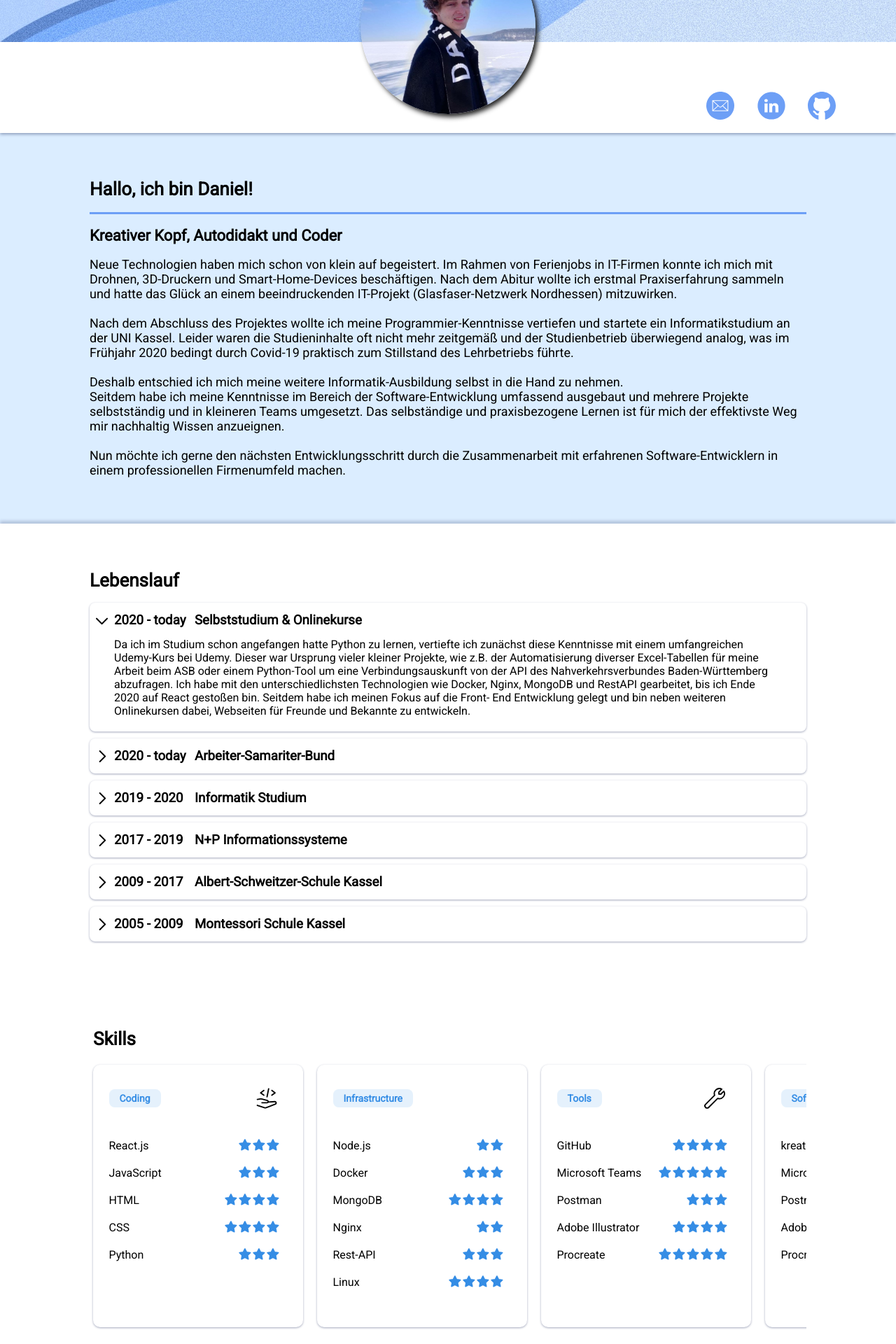
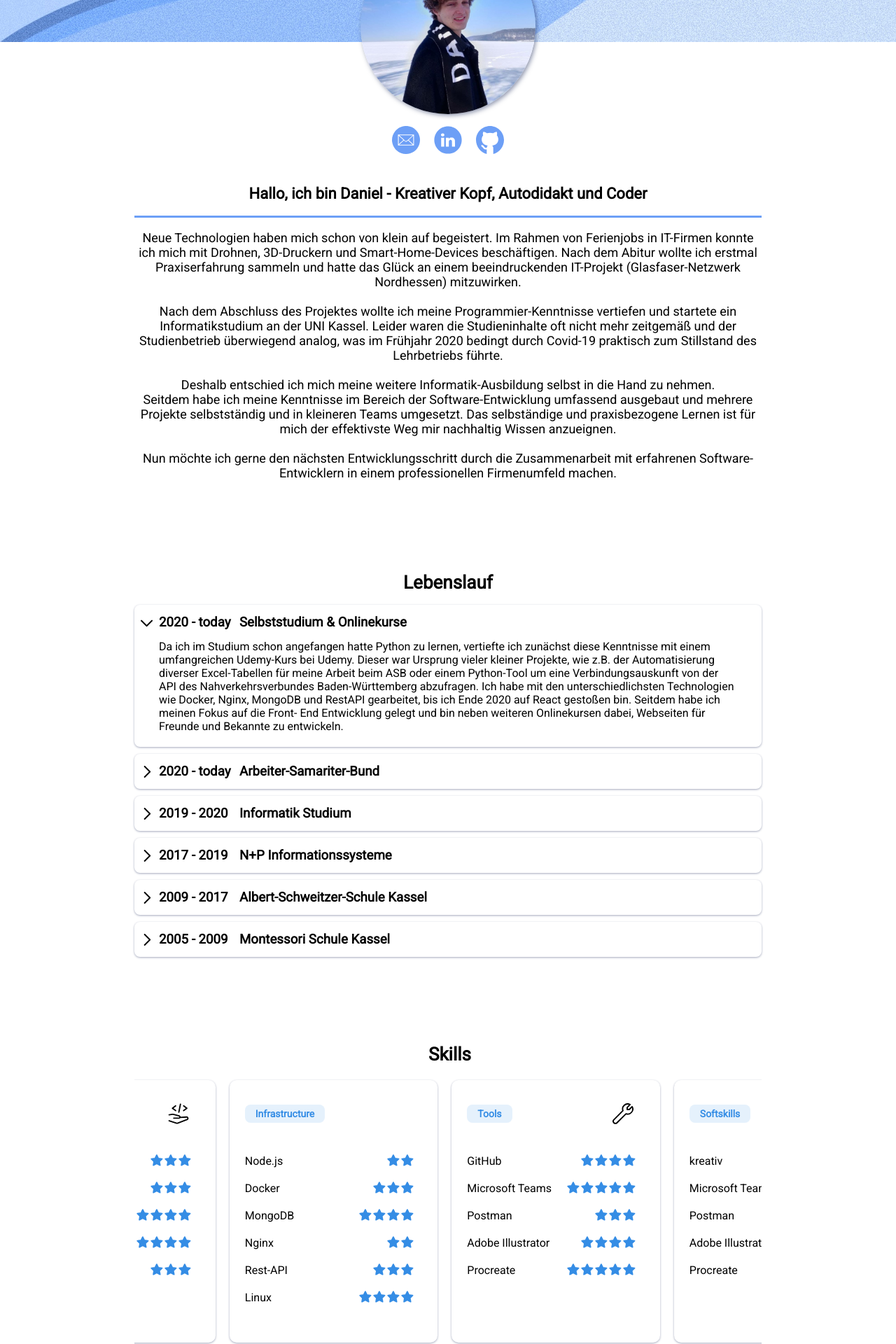
Before and after one commit to dan-jel/homepage, a React (Create React App) app: page / in a window 1280 px wide. Shown: the part 140-2060 px from the top of the page at 70% size. Built offline with nearby package versions, Linux system fonts and the light colour scheme; some icons are missing.

Commit message:
center everything

```diff
--- a/src/components/AboutMe.js
+++ b/src/components/AboutMe.js
@@ -6,9 +6,12 @@ const AboutMe = () => {
   return (
     <Container>
       <TextBlock>
-        <h1>Hallo, ich bin Daniel!</h1>
+        <HeaderText>
+          <h2>Hallo, ich bin Daniel -&nbsp;</h2>
+          <h2>Kreativer Kopf, Autodidakt und Coder</h2>
+        </HeaderText>
+
         <Line />
-        <h2>Kreativer Kopf, Autodidakt und Coder</h2>
         <p>
           Neue Technologien haben mich schon von klein auf begeistert. Im Rahmen
           von Ferienjobs in IT-Firmen konnte ich mich mit Drohnen, 3D-Druckern
@@ -44,6 +47,10 @@ const AboutMe = () => {
   );
 };
 
+const HeaderText = styled.div`
+  display: flex;
+`;
+
 const Line = styled(motion.div)`
   height: 3px;
   width: 100%;
@@ -52,18 +59,21 @@ const Line = styled(motion.div)`
 
 const Container = styled(motion.div)`
   position: relative;
-  padding: 3rem 0rem;
+  padding: 1rem 0rem 3rem 0rem;
   height: auto;
   width: 100%;
-  background: rgb(219, 237, 255);
   z-index: 5;
 `;
 
 const TextBlock = styled.div`
+  text-align: center;
   position: relative;
-  width: 80%;
+  width: 70%;
+  display: flex;
+  flex-direction: column;
+  align-items: center;
   height: 100%;
-  left: 10%;
+  left: 15%;
   p {
     font-size: 18px;
   }
--- a/src/components/Certificates.js
+++ b/src/components/Certificates.js
@@ -24,6 +24,9 @@ const Padding = styled.div`
   width: 80%;
   position: relative;
   left: 10%;
+  h1 {
+    text-align: center;
+  }
 `;
 
 const Box = styled.div`
@@ -33,6 +36,8 @@ const Box = styled.div`
   overflow-x: scroll;
   padding-top: 5px;
   display: flex;
+  flex-direction: column;
+  align-items: center;
   ::-webkit-scrollbar-track {
     border-radius: 10px;
     box-shadow: 0;
--- a/src/components/Curriculum.js
+++ b/src/components/Curriculum.js
@@ -23,13 +23,19 @@ const Chapter = ({ entry, selected, setSelected }) => {
         }}
       >
         <motion.img animate={{ rotate: moi ? 90 : 0 }} src={Arrow} alt="" />
-        <Date>{entry.date}</Date>
-        <h3>{entry.title}</h3>
+        <HeaderText>
+          <Date>{entry.date}</Date>
+          <h3>{entry.title}</h3>
+        </HeaderText>
       </Header>
       {moi ? <ShowText /> : ""}
     </Box>
   );
 };
+
+const HeaderText = styled.div`
+  display: flex;
+`;
 
 const Date = styled.h3`
   width: 120px;
@@ -95,10 +101,13 @@ const Curriculum = () => {
 };
 
 const Padding = styled.div`
-  width: 80%;
+  width: 70%;
   height: auto;
   position: relative;
-  left: 10%;
+  left: 15%;
+  h1 {
+    text-align: center;
+  }
 `;
 
 const Container = styled(motion.div)`
@@ -108,7 +117,6 @@ const Container = styled(motion.div)`
   z-index: 10;
   background: white;
   padding: 3rem 0rem;
-  box-shadow: 0px -4px 4px rgba(28, 41, 90, 0.2);
 `;
 
 const Block = styled.div`
--- a/src/components/Header.js
+++ b/src/components/Header.js
@@ -2,8 +2,6 @@ import React from "react";
 import styled from "styled-components";
 import Moi from "../images/moi.jpeg";
 import Waves from "../images/waves.jpeg";
-
-import BlueBack from "../images/blue.jpeg";
 
 import { ReactComponent as EmailIcon } from "../images/icons/email.svg";
 import { ReactComponent as LinkedIcon } from "../images/icons/linked.svg";
@@ -49,8 +47,9 @@ const Header = () => {
 
 const Holder = styled.div`
   position: absolute;
-  right: 10%;
-  bottom: 7.5%;
+  left: 50%;
+  bottom: 0;
+  transform: translateX(-50%);
   display: flex;
 `;
 
@@ -58,7 +57,7 @@ const HoverDiv = styled.a`
   height: 40px;
   width: 40px;
   border-radius: 50%;
-  margin: 0rem 0.5rem;
+  margin: 0 10px;
   cursor: pointer;
   :hover {
     svg {
@@ -81,24 +80,9 @@ const Profiles = styled.div`
   bottom: 0;
   right: 0;
   display: flex;
-  height: 120px;
+  height: 160px;
   align-items: center;
   margin-bottom: 10px;
-  a {
-    padding-left: 10%;
-    font-weight: bold;
-    text-decoration: none;
-    color: black;
-    display: inline-block;
-    p {
-      padding: 5px 10px;
-      border-radius: 1.5rem;
-      :hover {
-        color: white;
-        background-image: url(${BlueBack});
-      }
-    }
-  }
 `;
 
 const ProfilePic = styled.div`
@@ -110,7 +94,7 @@ const ProfilePic = styled.div`
   transform: translateX(-50%);
   border-radius: 50%;
   overflow: hidden;
-  box-shadow: 4px 4px 7px #222222;
+  box-shadow: 2px 2px 6px rgba(28, 41, 90, 0.5);
   img {
     height: 100%;
     width: 100%;
@@ -138,7 +122,6 @@ const Container = styled.div`
   left: 0;
   width: 100%;
   height: auto;
-  box-shadow: 0px 2px 4px rgba(28, 41, 90, 0.4);
   z-index: 10;
   overflow: hidden;
 `;
--- a/src/components/ProjectPreview.js
+++ b/src/components/ProjectPreview.js
@@ -9,10 +9,7 @@ const ProjectPreview = () => {
   return (
     <Container>
       <Padding>
-        <Header>
-          <h1>Projects</h1>
-          <ProjektLink to="/projects">Projektübersicht</ProjektLink>
-        </Header>
+        <h1>Projects</h1>
         <Box>
           <Slider projectAmount={projectAmount}>
             {Projects.map((project) => {
@@ -20,42 +17,34 @@ const ProjectPreview = () => {
             })}
           </Slider>
         </Box>
+        <ProjektLink to="/projects">Projektübersicht</ProjektLink>
       </Padding>
     </Container>
   );
 };
 
-const Header = styled.div`
-  width: 100%;
-  height: auto;
-  display: flex;
-  justify-content: space-between;
-  align-items: center;
-  h1 {
-    padding-left: 5px;
-  }
-`;
-
 const ProjektLink = styled(Link)`
-  position: relative;
-  right: 0;
-  top: 0;
   color: black;
   cursor: pointer;
-  padding: 5px 15px;
   border-radius: 8px;
-  text-decoration: underline;
+  margin-top: 1rem;
+  padding: 5px 10px;
+  text-decoration: none;
   :hover {
+    text-decoration: underline;
     background: white;
     box-shadow: 0px 2px 4px rgba(28, 41, 90, 0.4);
   }
 `;
 
 const Padding = styled.div`
-  width: 80%;
+  width: 70%;
   height: auto;
   position: relative;
-  left: 10%;
+  left: 15%;
+  display: flex;
+  flex-direction: column;
+  align-items: center;
 `;
 
 const Box = styled.div`
@@ -63,6 +52,9 @@ const Box = styled.div`
   height: 430px;
   position: relative;
   overflow-x: scroll;
+  display: flex;
+  flex-direction: column;
+  align-items: center;
   ::-webkit-scrollbar-track {
     border-radius: 10px;
     box-shadow: 0;
--- a/src/components/Skills.js
+++ b/src/components/Skills.js
@@ -25,10 +25,11 @@ const Skills = () => {
 const Padding = styled.div`
   position: relative;
   height: auto;
-  width: 80%;
-  left: 10%;
+  width: 70%;
+  left: 15%;
   h1 {
     padding-left: 5px;
+    text-align: center;
   }
 `;
 
@@ -40,6 +41,9 @@ const Container = styled.div`
 `;
 
 const Box = styled.div`
+  display: flex;
+  flex-direction: column;
+  align-items: center;
   width: 100%;
   height: auto;
   position: relative;
@@ -64,7 +68,7 @@ const Box = styled.div`
 
 const Slider = styled.div`
   display: flex;
-  width: ${(props) => props.skillAmount * 320 + "px"};
+  width: ${(props) => props.skillAmount * 320 - 10 + "px"};
   height: auto;
 `;
 
```
